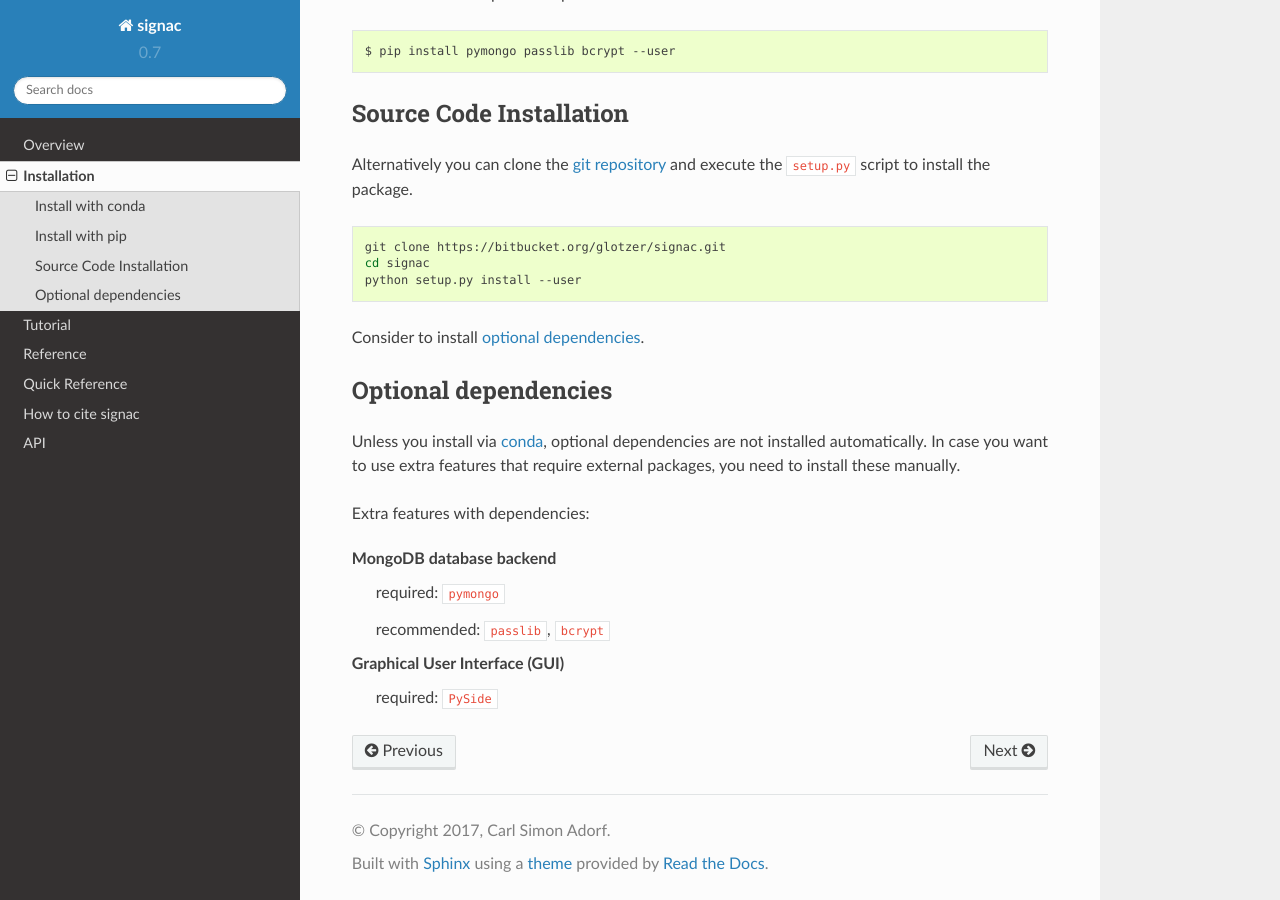
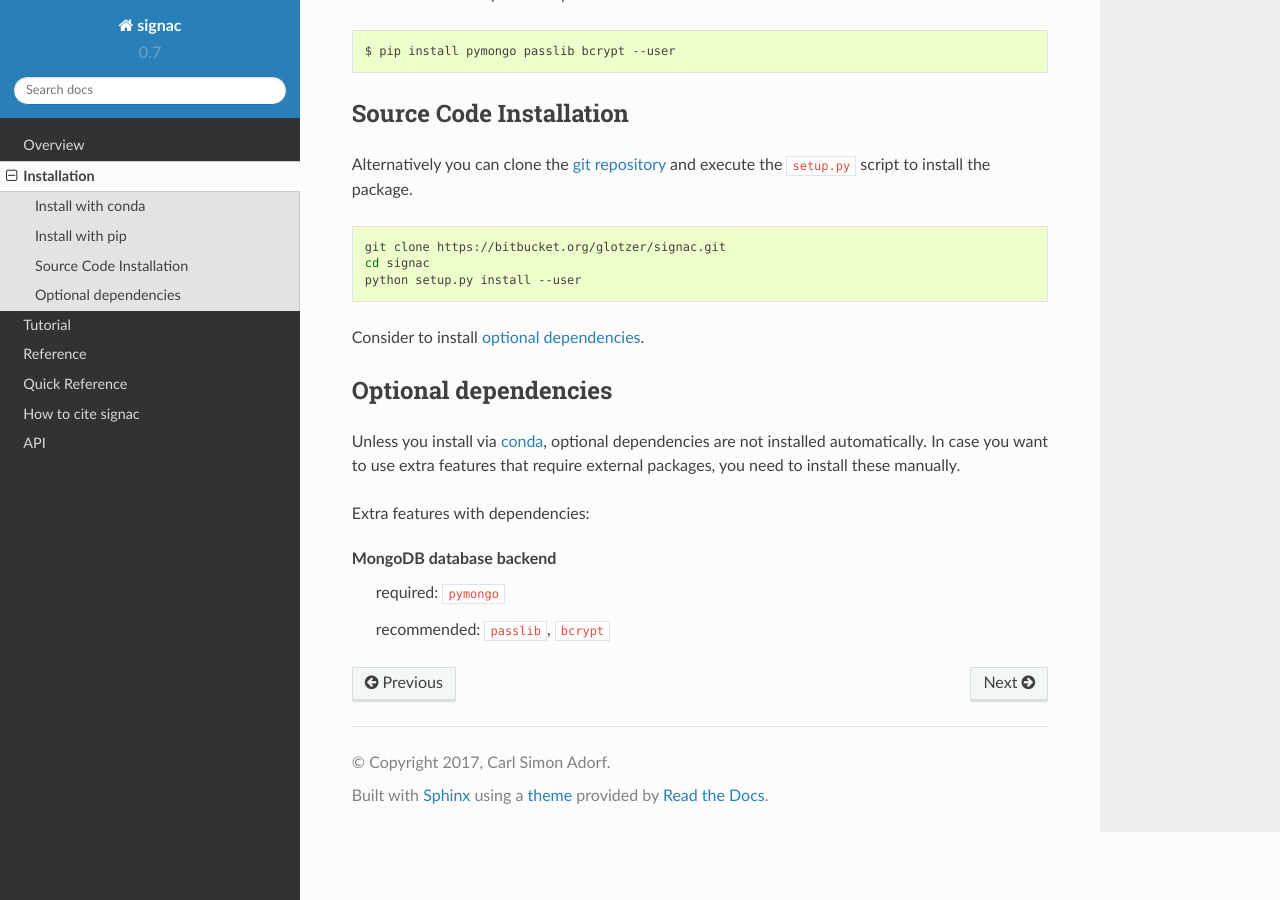
Before and after one commit to glotzerlab/signac, a Sphinx documentation site: the page built from doc/installation.rst, in a window 1280 px wide and 900 px high, scrolled down 1086 px. Built offline with Sphinx 7.4.7 and the Read the Docs theme 2.0.0, drawn with Linux system fonts in a browser that asks for light colours.

Commit message:
Remove PySide from optional dependencies in install instructions.

```diff
--- a/doc/installation.rst
+++ b/doc/installation.rst
@@ -90,6 +90,3 @@ Extra features with dependencies:
       required: ``pymongo``
 
       recommended: ``passlib``, ``bcrypt``
-
-    Graphical User Interface (GUI)
-      required: ``PySide``
```
